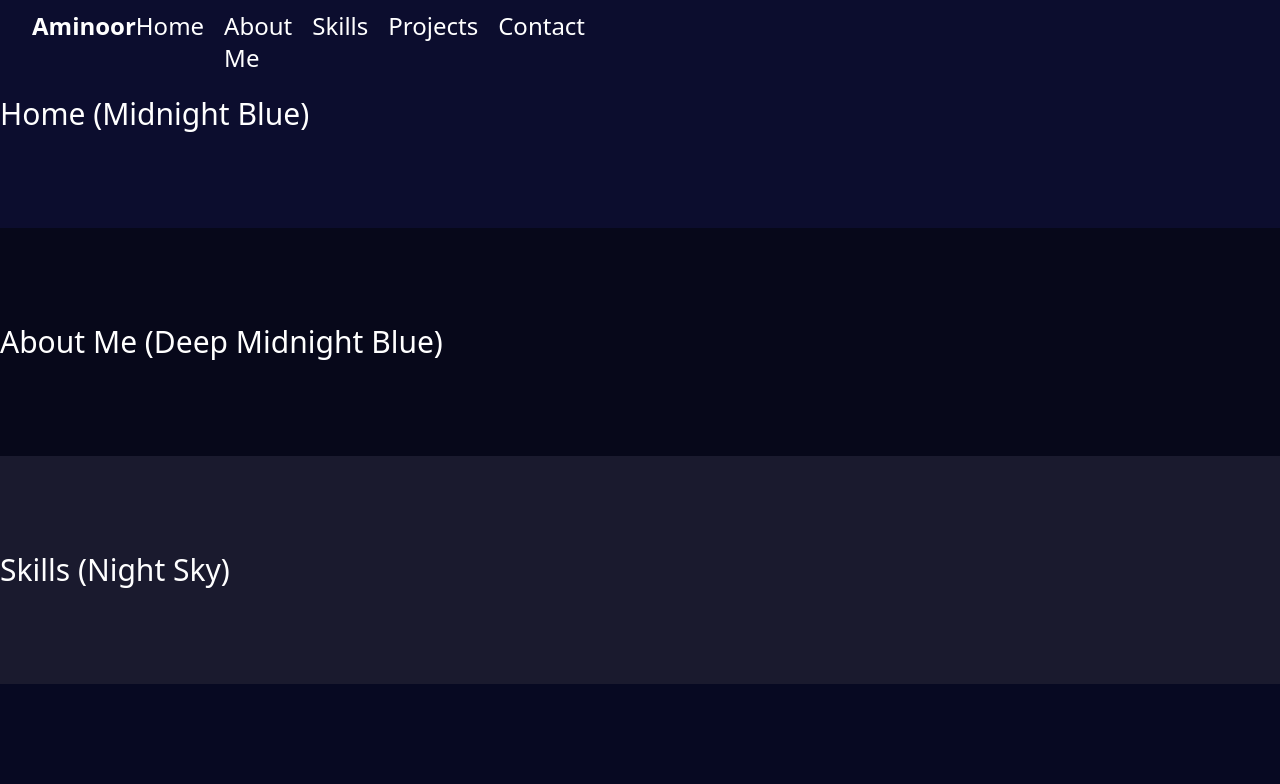
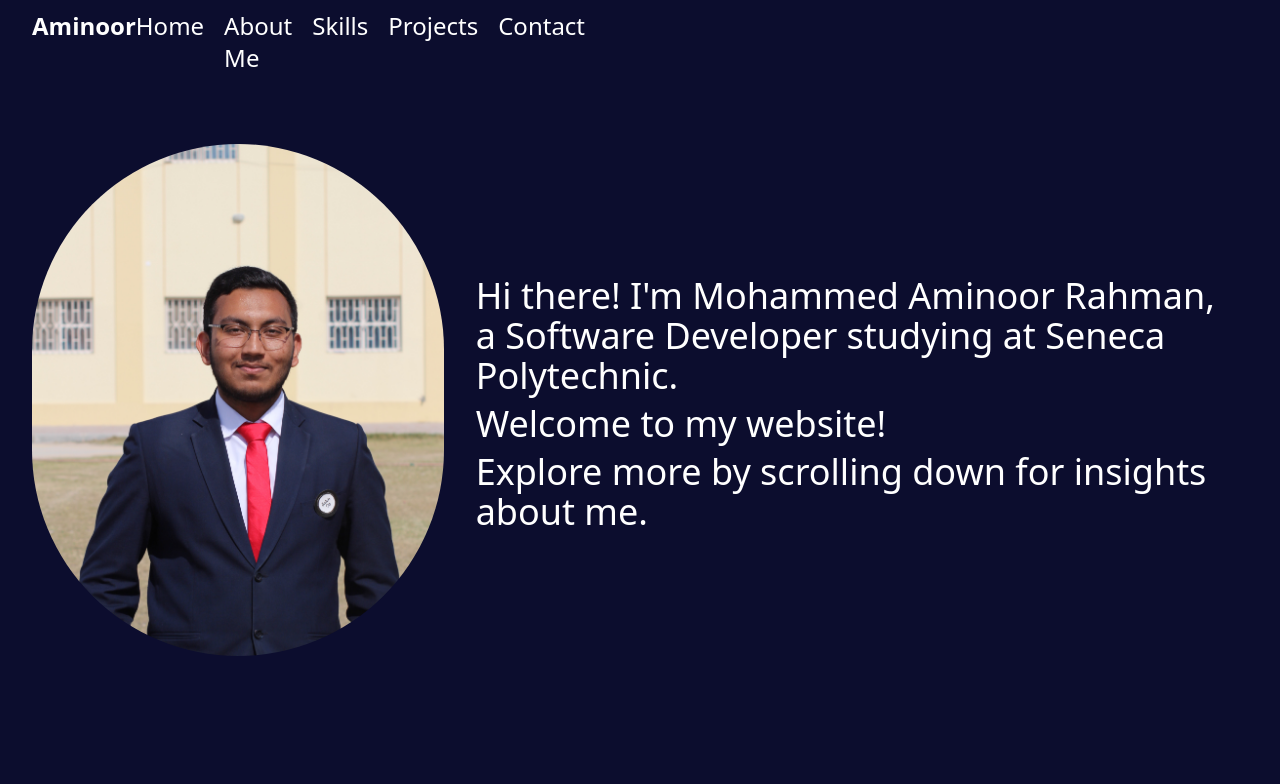
Before and after one commit to Mrahman141/Portfolio_Website, a Next.js app: page / in a window 1280 px wide. Shown: the top 784 px of the page. Built offline with nearby package versions, Linux system fonts and the light colour scheme.

Commit message:
Home Component added (Need transition to feel smooth)

```diff
--- a/app/layout.js
+++ b/app/layout.js
@@ -12,7 +12,7 @@ export const metadata = {
 export default function RootLayout({ children }) {
   return (
     <html lang="en">
-      <body className='bg-black'>
+      <body className='bg-Midnight-Blue'>
         <Navbar/>
         {children}
       </body>
--- a/app/page.js
+++ b/app/page.js
@@ -1,19 +1,13 @@
 import Image from 'next/image'
+import Home from '@/components/Home/Home'
 
-export default function Home() {
+// ADD TRANSITIONS TO MAKE IT FEEL SMOOTH AND NICE
+
+
+export default function Main_Home() {
   return (
     <>
-      <div className="bg-Midnight-Blue">
-        <br />
-        <br />
-        <br />
-        <br />
-        <h1 className="text-3xl text-white">Home      (Midnight Blue)</h1>
-        <br />
-        <br />
-        <br />
-        <br />
-      </div>
+      <Home />
       <div className="bg-Deep-Midnight-Blue">
         <br />
         <br />
--- /dev/null
+++ b/components/Home/Home.js
@@ -0,0 +1,23 @@
+import React from 'react'
+import Image from 'next/image'
+
+export default function Home() {
+    return (
+        <>
+            <div className="bg-Midnight-Blue min-h-screen w-full flex justify-center items-center p-8">
+                <div className="max-w-md mx-auto overflow-hidden md:max-w-full ">
+                    <div className="md:flex justify-center items-center">
+                        <div className="md:shrink-0">
+                            <img className=" rounded-full md:h-128 md:w-128" src="/Me.jpg" alt="Modern building architecture" />
+                        </div>
+                        <div className="p-8 text-white text-2xl md:text-3xl lg:text-4xl">
+                            <p className="mt-2">Hi there! I'm Mohammed Aminoor Rahman, a Software Developer studying at Seneca Polytechnic.</p>
+                            <p className="mt-2">Welcome to my website!</p>
+                            <p className="mt-2">Explore more by scrolling down for insights about me.</p>
+                        </div>
+                    </div>
+                </div>
+            </div>
+        </>
+    )
+}
--- a/components/Navbar/Navbar.js
+++ b/components/Navbar/Navbar.js
@@ -33,7 +33,7 @@ export default function Navbar() {
 
 
     useEffect(() => {
-        console.log(scrollData)
+        // console.log(scrollData)
 
         if(scrollData.y > 0 ) {
             setVisible(false);
@@ -57,7 +57,7 @@ export default function Navbar() {
 
     // MAYBE CHANGE THE OPACITY DEPENDING ON OTHER CONTENTS HERE VVVVVVV bg-opacity-20 ALSO FIGURE OUT THE TRANSITION FOR MOBILE DROPDOWN
     return (
-        <nav id="navbar" className={`bg-Midnight-Blue  fixed w-full top-0 z-10 text-white ${visible ? ' translate-y-0 transition-all duration-500 ease-in-out' : ' -translate-y-full transition-all duration-500 ease-in-out'}`}>
+        <nav id="navbar" className={`sm:border-none border-b-2 bg-Midnight-Blue  fixed w-full top-0 z-10 text-white ${visible ? ' translate-y-0 transition-all duration-500 ease-in-out' : ' -translate-y-full transition-all duration-500 ease-in-out'}`}>
             <div className="max-w-64  py-2.5 text-xl md:text-2xl lg:text-2xl sm:text-xl">
                 <div className="flex justify-between">
                     <div className="ml-8">
--- a/tailwind.config.js
+++ b/tailwind.config.js
@@ -12,13 +12,16 @@ module.exports = {
         'gradient-conic':
           'conic-gradient(from 180deg at 50% 50%, var(--tw-gradient-stops))',
       },
+      height: {
+        '128': '32rem',
+      },
       colors: {
         'Midnight-Blue': '#0c0d2e',
-        'Deep-Midnight-Blue' : '#07081a',
-        'Night-Sky' : '#1a1a2e',
+        'Deep-Midnight-Blue': '#07081a',
+        'Night-Sky': '#1a1a2e',
         'Shadowy-Indigo': '#070922',
         'Nocturnal-Indigo': '#0c0f1f',
-        'text-col' : '#9a8fa1'
+        'text-col': '#9a8fa1'
       },
     },
   },
```
Also changed, not shown: public/Giga_chad.png (added), public/Me.JPG (added).
